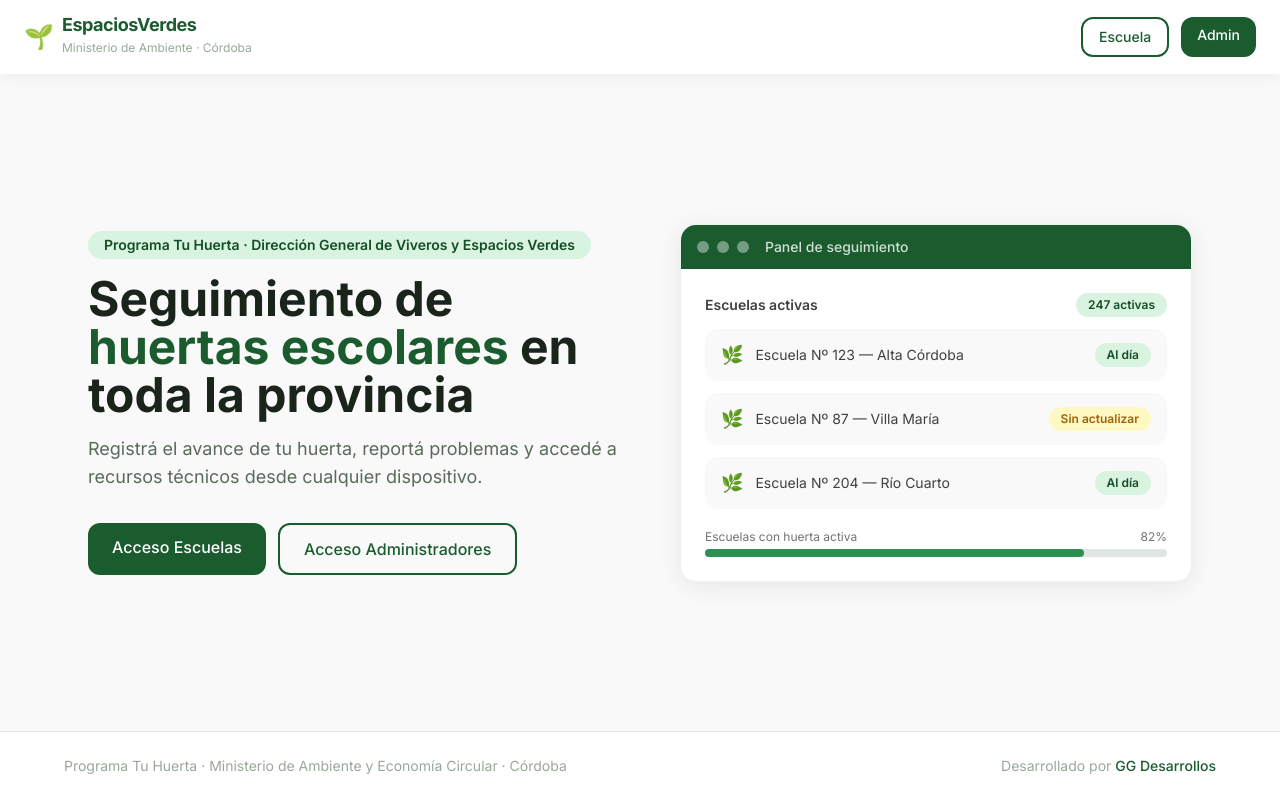
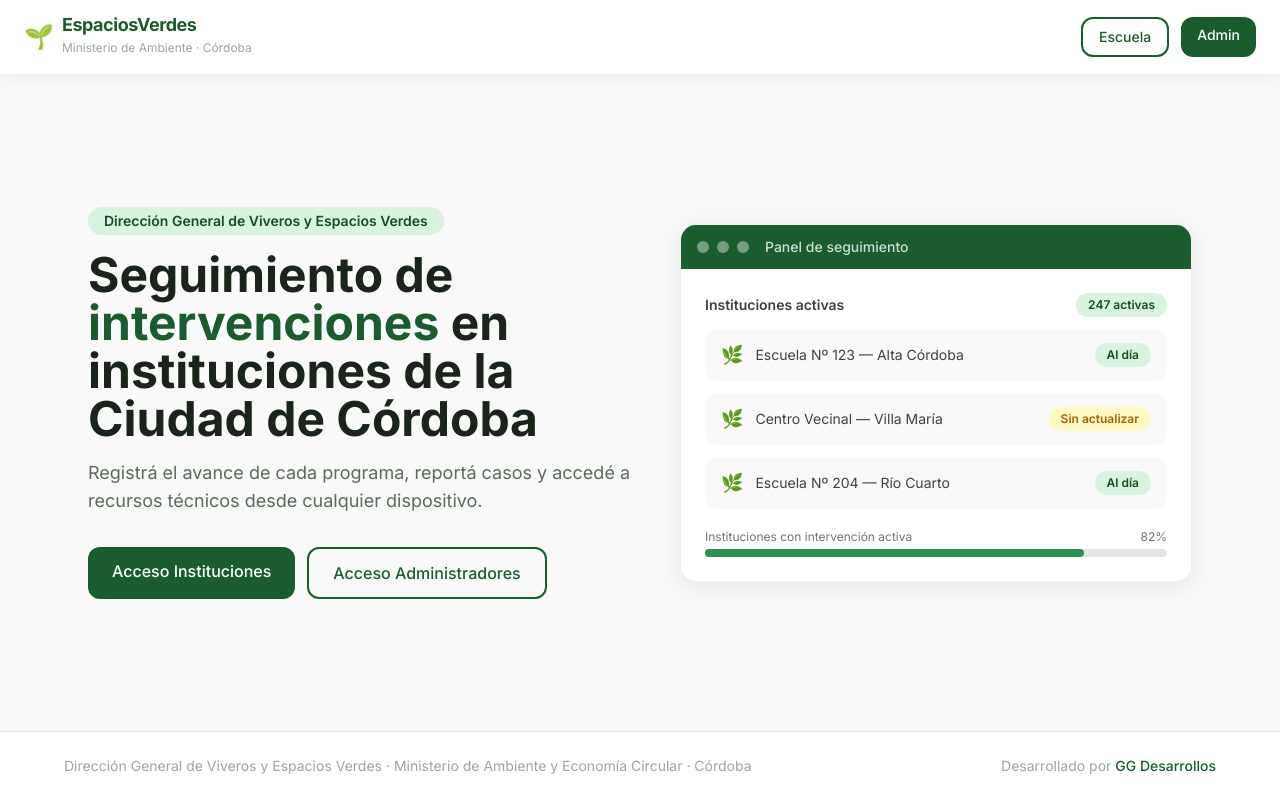
Before and after one commit to geragandia-ctrl/tu-huerta, a Next.js app: page / in a window 1280 px wide. Built offline with nearby package versions, Linux system fonts and the light colour scheme; no server answers.

Commit message:
landing actualizada a multi-programa e instituciones

```diff
--- a/app/page.tsx
+++ b/app/page.tsx
@@ -33,18 +33,18 @@ export default function Home() {
         {/* Texto principal */}
         <div className="flex-1 text-center lg:text-left">
           <span className="inline-block bg-primary-100 text-primary-700 text-xs sm:text-sm font-semibold px-4 py-1 rounded-full mb-4">
-            Programa Tu Huerta · Dirección General de Viveros y Espacios Verdes
+            Dirección General de Viveros y Espacios Verdes
           </span>
           <h1 className="text-3xl sm:text-4xl lg:text-5xl font-bold text-neutral-900 leading-tight mb-4">
-            Seguimiento de <span className="text-primary-600">huertas escolares</span> en toda la provincia
+            Seguimiento de <span className="text-primary-600">intervenciones</span> en instituciones de la Ciudad de Córdoba
           </h1>
           <p className="text-base sm:text-lg text-neutral-600 mb-8 max-w-xl mx-auto lg:mx-0">
-            Registrá el avance de tu huerta, reportá problemas y accedé
+            Registrá el avance de cada programa, reportá casos y accedé
             a recursos técnicos desde cualquier dispositivo.
           </p>
           <div className="flex flex-col sm:flex-row gap-3 justify-center lg:justify-start">
             <Link href="/login/escuela" className="btn-primary text-center">
-              Acceso Escuelas
+              Acceso Instituciones
             </Link>
             <Link href="/login/admin" className="btn-secondary text-center">
               Acceso Administradores
@@ -69,29 +69,29 @@ export default function Home() {
             {/* Contenido simulado */}
             <div className="space-y-3">
               <div className="flex items-center justify-between">
-                <span className="text-sm font-semibold text-neutral-700">Escuelas activas</span>
+                <span className="text-sm font-semibold text-neutral-700">Instituciones activas</span>
                 <span className="badge-bien">247 activas</span>
               </div>
 
               {[
                 { nombre: 'Escuela Nº 123 — Alta Córdoba', estado: 'bien' },
-                { nombre: 'Escuela Nº 87 — Villa María', estado: 'regular' },
+                { nombre: 'Centro Vecinal — Villa María', estado: 'regular' },
                 { nombre: 'Escuela Nº 204 — Río Cuarto', estado: 'bien' },
-              ].map((escuela, i) => (
+              ].map((institucion, i) => (
                 <div key={i} className="flex items-center justify-between bg-neutral-50 rounded-xl px-4 py-3">
                   <div className="flex items-center gap-3">
                     <span className="text-lg">🌿</span>
-                    <span className="text-sm text-neutral-700">{escuela.nombre}</span>
+                    <span className="text-sm text-neutral-700">{institucion.nombre}</span>
                   </div>
-                  <span className={escuela.estado === 'bien' ? 'badge-bien' : 'badge-regular'}>
-                    {escuela.estado === 'bien' ? 'Al día' : 'Sin actualizar'}
+                  <span className={institucion.estado === 'bien' ? 'badge-bien' : 'badge-regular'}>
+                    {institucion.estado === 'bien' ? 'Al día' : 'Sin actualizar'}
                   </span>
                 </div>
               ))}
 
               <div className="pt-2">
                 <div className="flex justify-between text-xs text-neutral-500 mb-1">
-                  <span>Escuelas con huerta activa</span>
+                  <span>Instituciones con intervención activa</span>
                   <span>82%</span>
                 </div>
                 <div className="w-full bg-neutral-200 rounded-full h-2">
@@ -107,7 +107,7 @@ export default function Home() {
       {/* ── FOOTER ── */}
       <footer className="border-t border-neutral-200 bg-white py-6 px-6 mt-auto">
         <div className="max-w-6xl mx-auto flex flex-col sm:flex-row items-center justify-between gap-2 text-xs sm:text-sm text-neutral-400">
-          <span className="text-center sm:text-left">Programa Tu Huerta · Ministerio de Ambiente y Economía Circular · Córdoba</span>
+          <span className="text-center sm:text-left">Dirección General de Viveros y Espacios Verdes · Ministerio de Ambiente y Economía Circular · Córdoba</span>
           <span>Desarrollado por <a href="https://www.ggdesarrollos.com/" target="_blank" rel="noopener noreferrer" className="text-primary-600 hover:underline font-medium">GG Desarrollos</a></span>
         </div>
       </footer>
```
